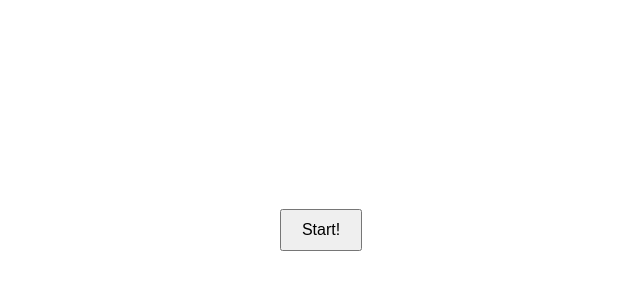
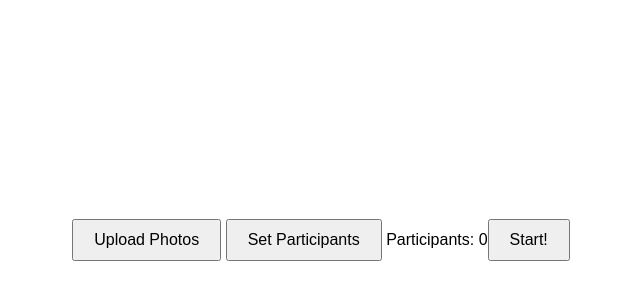
Before and after one commit to UsmanAAV/youtogift, a plain HTML site: page index.html in a window 1280 px wide. Shown: the part 160-460 px from the top of the page, without its empty margins (319-959 px from the left). Drawn offline with Linux system fonts and the light colour scheme.

Commit message:
Update index.html

```diff
--- a/index.html
+++ b/index.html
@@ -1,17 +1,25 @@
 <!DOCTYPE html>
 <html lang="en">
 <head>
-    <meta charset="UTF-8">
-    <meta name="viewport" content="width=device-width, initial-scale=1.0">
-    <link rel="stylesheet" href="styles.css">
-    <title>Winner Selection</title>
+  <meta charset="UTF-8">
+  <meta name="viewport" content="width=device-width, initial-scale=1.0">
+  <link rel="stylesheet" href="styles.css">
+  <title>Winner Selection</title>
 </head>
 <body>
 
-<div class="container">
-    <button id="startButton" onclick="startAnimation()">Start!</button>
-    <div id="countdown"></div>
-    <div id="winner"></div>
+<div class="header">
+  <button onclick="uploadPhotos()">Upload Photos</button>
+  <button onclick="setParticipants()">Set Participants</button>
+  <span id="participantsInfo">Participants: 0</span>
+</div>
+
+<div id="participantContainer" class="hidden">
+  <!-- Container for displaying participant photos -->
+</div>
+
+<div class="footer">
+  <button onclick="startSelection()">Start!</button>
 </div>
 
 <script src="script.js"></script>
```
